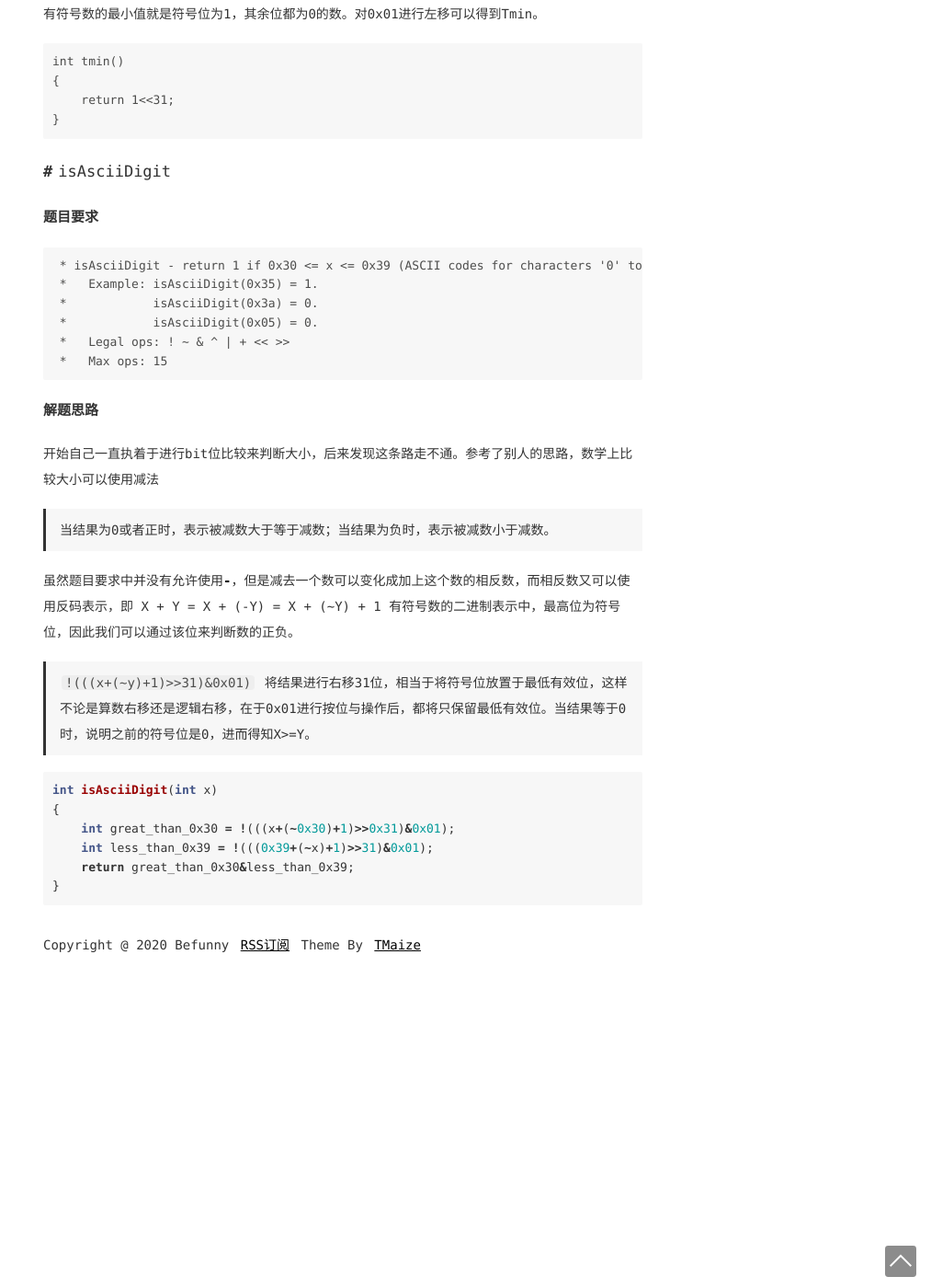
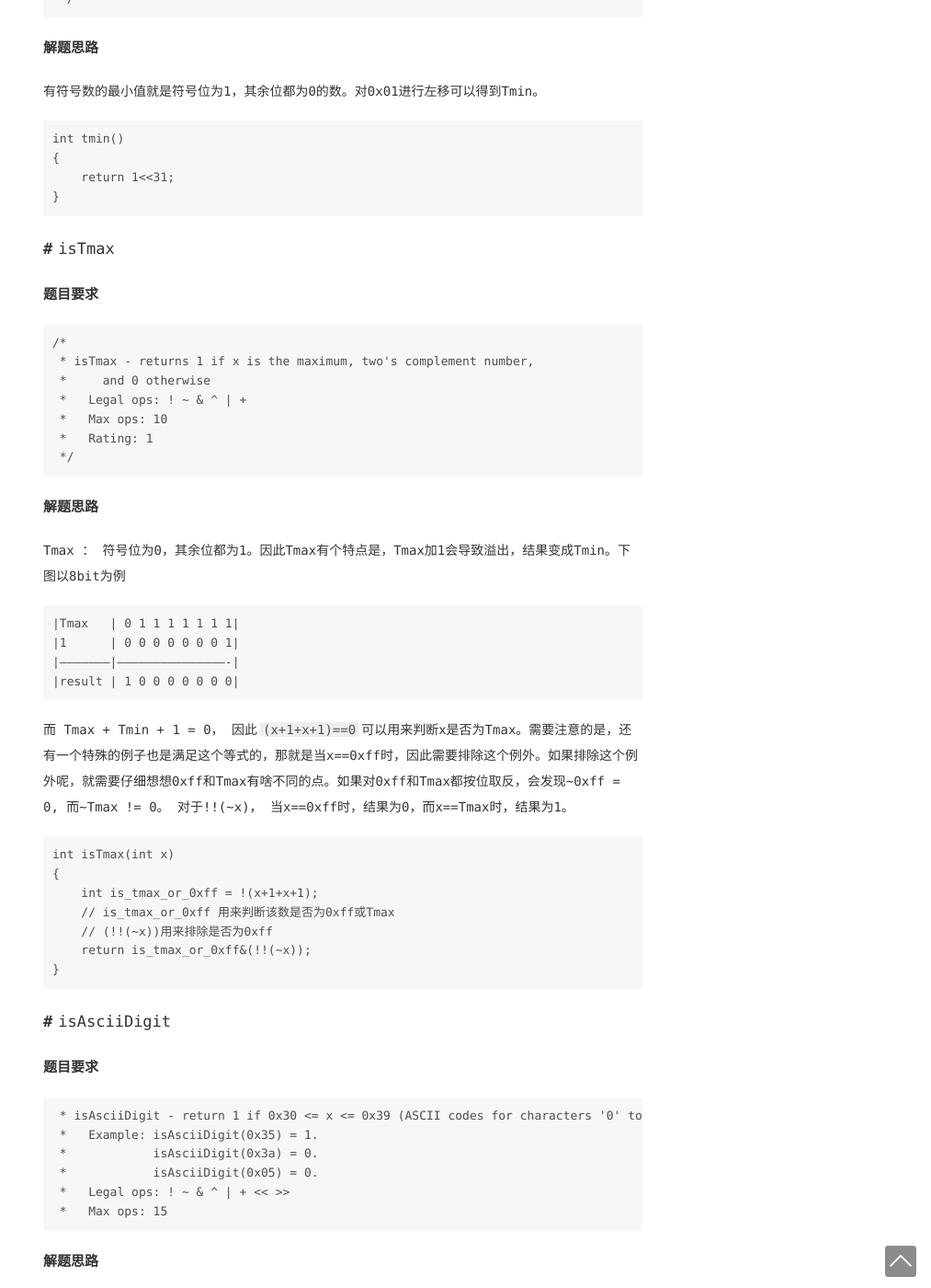
Before and after one commit to lln133208/lln133208.github.io, a Jekyll site: the page built from _posts/2021-01-20-datalab.markdown, in a window 1280 px wide and 1400 px high, scrolled down 1746 px. Shown: the whole window at 92% size, without its empty margins (267-1280 px from the left). Built offline with Jekyll 4.4.1, drawn with Linux system fonts in a browser that asks for light colours.

Commit message:
Add puzzle 3

````diff
--- a/_posts/2021-01-20-datalab.markdown
+++ b/_posts/2021-01-20-datalab.markdown
@@ -69,6 +69,42 @@ int tmin()
 }
 ```
 
+## isTmax
+
+### 题目要求
+
+```
+/*
+ * isTmax - returns 1 if x is the maximum, two's complement number,
+ *     and 0 otherwise
+ *   Legal ops: ! ~ & ^ | +
+ *   Max ops: 10
+ *   Rating: 1
+ */
+```
+
+### 解题思路
+
+Tmax ： 符号位为0，其余位都为1。因此Tmax有个特点是，Tmax加1会导致溢出，结果变成Tmin。下图以8bit为例
+
+```
+|Tmax   | 0 1 1 1 1 1 1 1|
+|1      | 0 0 0 0 0 0 0 1|
+|———————|———————————————-|
+|result | 1 0 0 0 0 0 0 0|
+```
+而 Tmax + Tmin + 1 = 0， 因此`(x+1+x+1)==0`可以用来判断x是否为Tmax。需要注意的是，还有一个特殊的例子也是满足这个等式的，那就是当x==0xff时，因此需要排除这个例外。如果排除这个例外呢，就需要仔细想想0xff和Tmax有啥不同的点。如果对0xff和Tmax都按位取反，会发现~0xff = 0, 而~Tmax != 0。 对于!!(~x)， 当x==0xff时，结果为0，而x==Tmax时，结果为1。
+
+```
+int isTmax(int x)
+{
+    int is_tmax_or_0xff = !(x+1+x+1);
+    // is_tmax_or_0xff 用来判断该数是否为0xff或Tmax
+    // (!!(~x))用来排除是否为0xff
+    return is_tmax_or_0xff&(!!(~x));
+}
+```
+
 ## isAsciiDigit
 
 ### 题目要求
````
